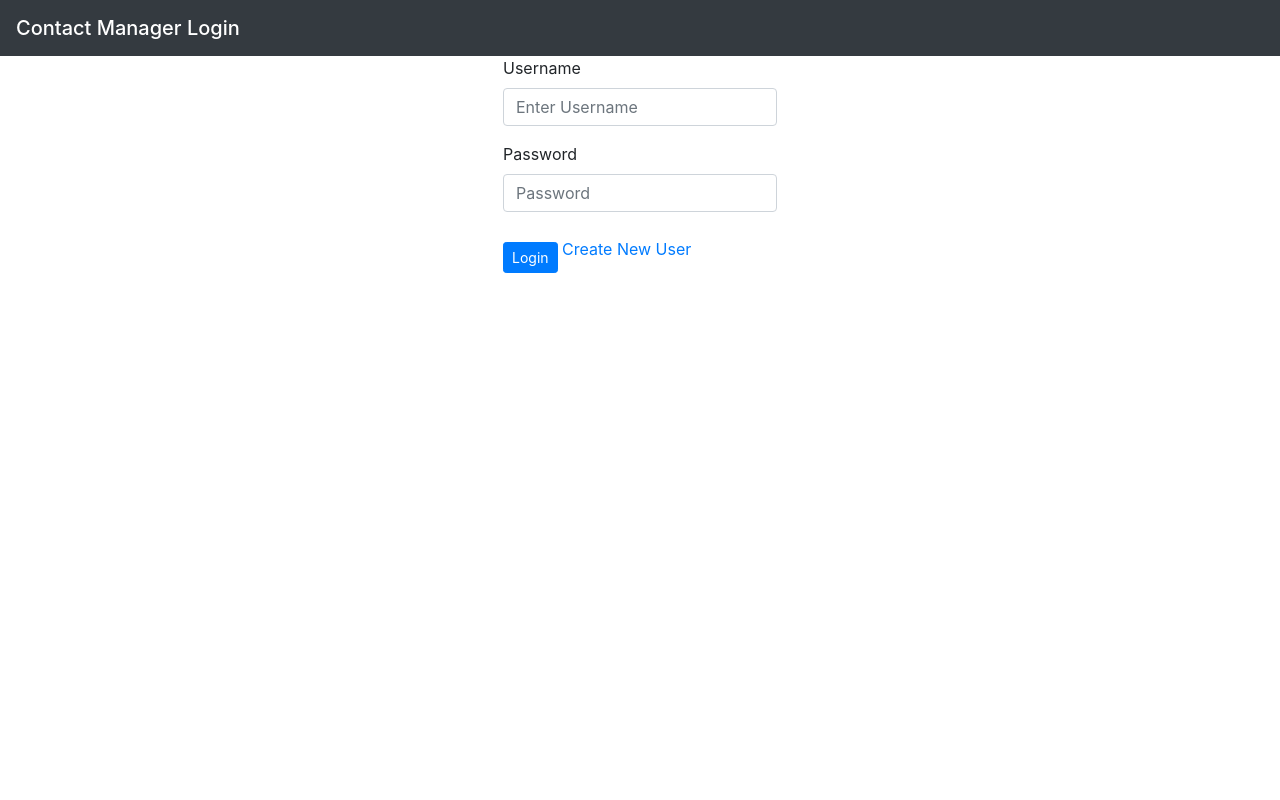
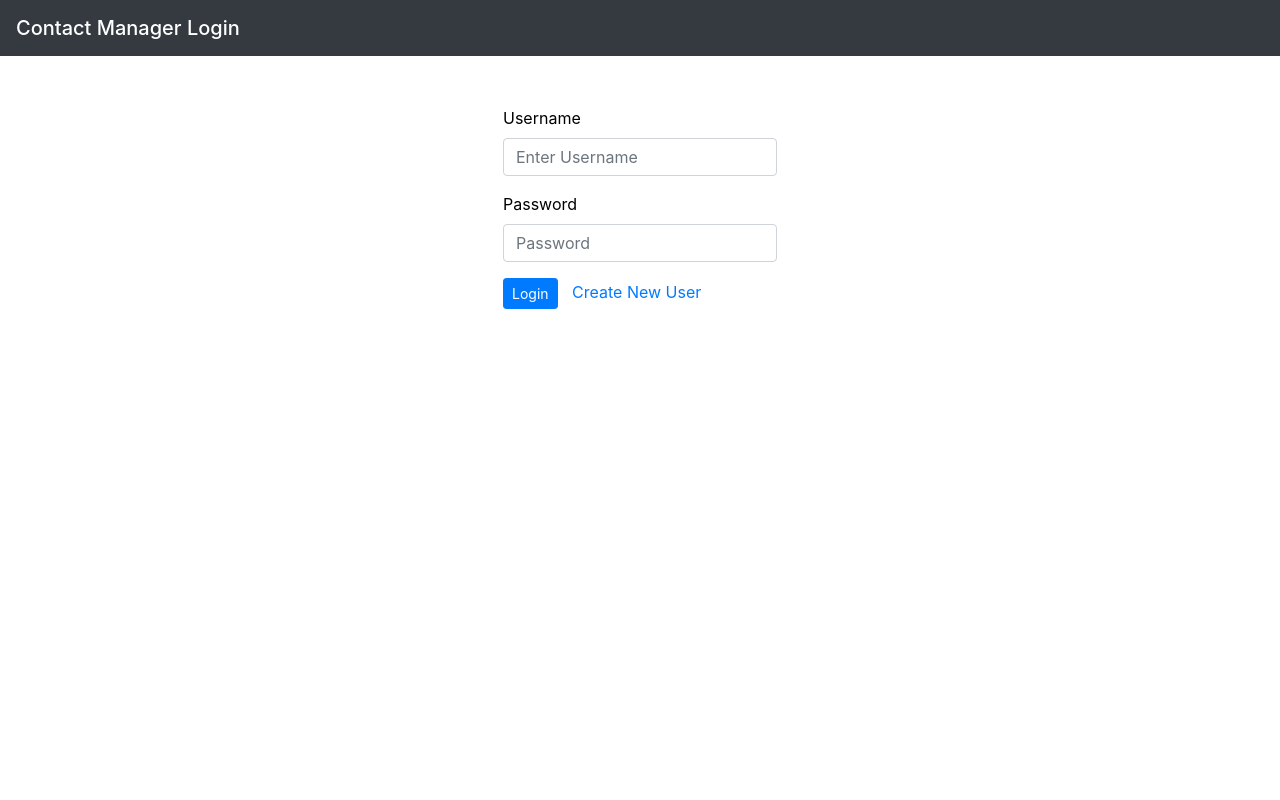
Before and after one commit to MannyT13/cop4331group1small, a Flask app: page / in a window 1280 px wide. Run offline with Flask 2, Linux system fonts and the light colour scheme; parts of the project's set-up code (start-up, migrations or seed data) failed here and were passed over; some libraries are stand-ins or nearby versions.

Commit message:
update main.css

```diff
--- a/static/css/main.css
+++ b/static/css/main.css
@@ -1,16 +1,16 @@
-html, body{
-	background-color: #FFF;
-	width: 100%;
-	height: 100%;
+body{
+    background-color: lightgray;
 }
 
-.login-form {
-   position: fixed;
-   top: 50%;
-   left: 50%;
-   transform: translate(-50%, -50%);
+#newUserLink{
+    margin-left: 10px;
 }
 
-.login-submit {
-	margin-top: 5%;
+#formContainer{
+    margin-top: 50px;
+    color: black;
 }
+
+#alert, #usernameAlert, #passwordAlert{
+    margin-top: 10px;
+}
```
